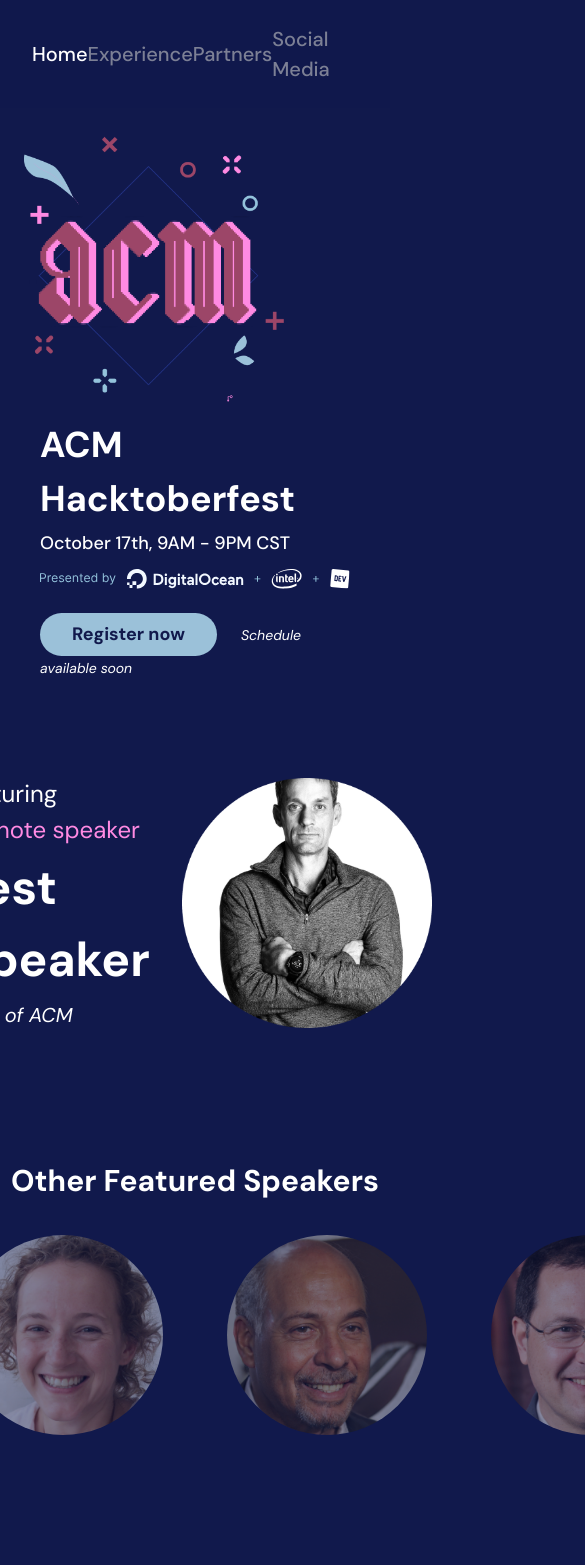
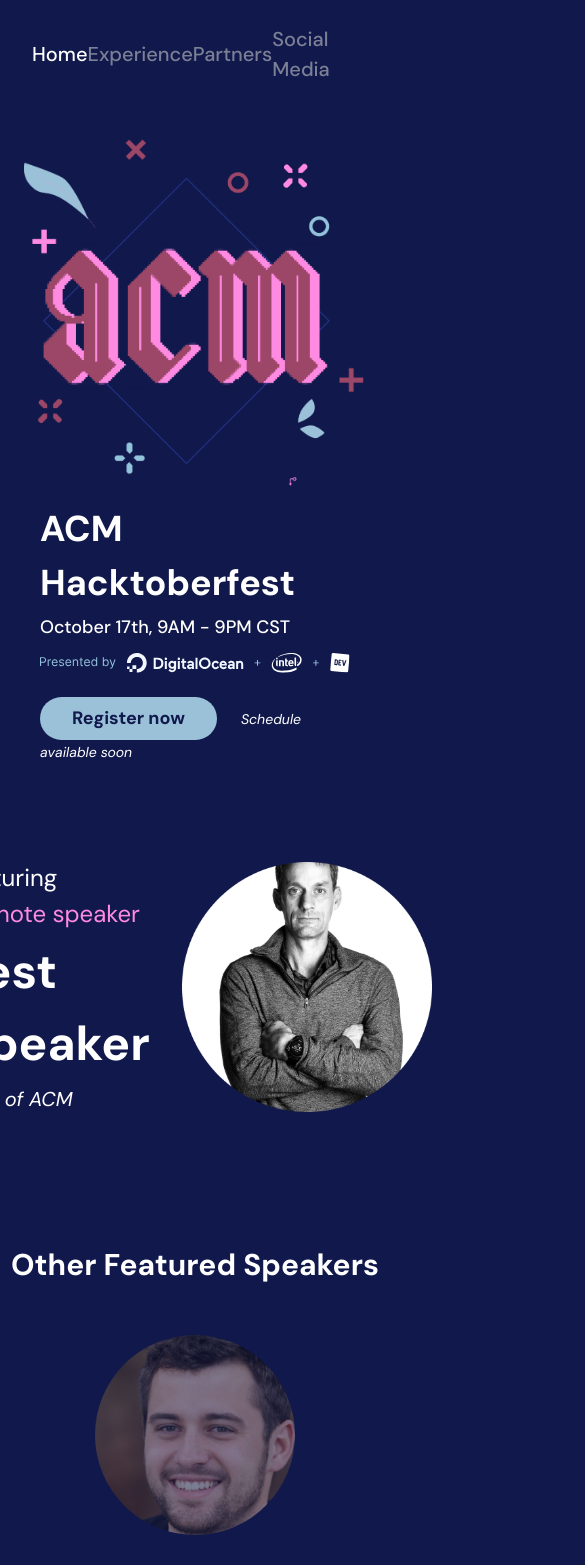
Before and after one commit to acmutd/hacktoberfest-site, a Next.js app: page / in a window 390 px wide. Shown: the top 1565 px of the page, 585 px wide, since content can reach past the window. Built offline with nearby package versions, Linux system fonts and the light colour scheme.

Commit message:
Minor responsiveness changes

```diff
--- a/components/hero.tsx
+++ b/components/hero.tsx
@@ -25,7 +25,7 @@
           <span className='px-6 italic text-sm'>Schedule available soon</span>
         </div>
       </div>
-      <div className='pr-20'>
+      <div className='lg:pr-20 xl:pr-20'>
         <img src='/img/acm-htf.png' style={{ maxHeight: '400px', width: 'auto' }} />
       </div>
     </div>
--- a/components/speakers.tsx
+++ b/components/speakers.tsx
@@ -17,11 +17,11 @@
         <img src='/img/jeff-dean-sample.png' alt='god' width='250' />
       </div>
       <h3 className='pt-32 pb-8 text-center font-bold text-3xl'>Other Featured Speakers</h3>
-      <div className='flex flex-row justify-center items-center'>
+      <div className='flex flex-row flex-wrap justify-center items-center'>
         <img
           src='/img/sample-person-1.jpeg'
           width='200'
-          className='mx-8 rounded-full opacity-50 hover:opacity-100 transition-all duration-200 ease-in-out'
+          className='mx-8 my-4 rounded-full opacity-50 hover:opacity-100 transition-all duration-200 ease-in-out'
           alt=''
           onMouseOver={() => setSelectedSpeaker(0)}
           onMouseOut={() => setSelectedSpeaker(null)}
@@ -29,7 +29,7 @@
         <img
           src='/img/sample-person-2.jpeg'
           width='200'
-          className='mx-8 rounded-full opacity-50 hover:opacity-100 transition-all duration-200 ease-in-out'
+          className='mx-8 my-4 rounded-full opacity-50 hover:opacity-100 transition-all duration-200 ease-in-out'
           alt=''
           onMouseOver={() => setSelectedSpeaker(1)}
           onMouseOut={() => setSelectedSpeaker(null)}
@@ -37,7 +37,7 @@
         <img
           src='/img/sample-person-3.jpeg'
           width='200'
-          className='mx-8 rounded-full opacity-50 hover:opacity-100 transition-all duration-200 ease-in-out'
+          className='mx-8 my-4 rounded-full opacity-50 hover:opacity-100 transition-all duration-200 ease-in-out'
           alt=''
           onMouseOver={() => setSelectedSpeaker(2)}
           onMouseOut={() => setSelectedSpeaker(null)}
@@ -45,7 +45,7 @@
         <img
           src='/img/sample-person-4.jpeg'
           width='200'
-          className='mx-8 rounded-full opacity-50 hover:opacity-100 transition-all duration-200 ease-in-out'
+          className='mx-8 my-4 rounded-full opacity-50 hover:opacity-100 transition-all duration-200 ease-in-out'
           alt=''
           onMouseOver={() => setSelectedSpeaker(3)}
           onMouseOut={() => setSelectedSpeaker(null)}
--- a/components/track-card.tsx
+++ b/components/track-card.tsx
@@ -12,7 +12,7 @@
   return (
     <>
       <button
-        className='bg-lake mx-auto mt-8 px-4 py-8 flex flex-row items-center cursor-pointer transform transition-all duration-200 hover:scale-110 active:scale-100 active:outline-none outline-none'
+        className='bg-lake mx-auto mt-8 px-4 py-8 flex flex-row items-center cursor-pointer'
         style={{
           borderTopLeftRadius: '30px',
           borderBottomRightRadius: '30px',
```
